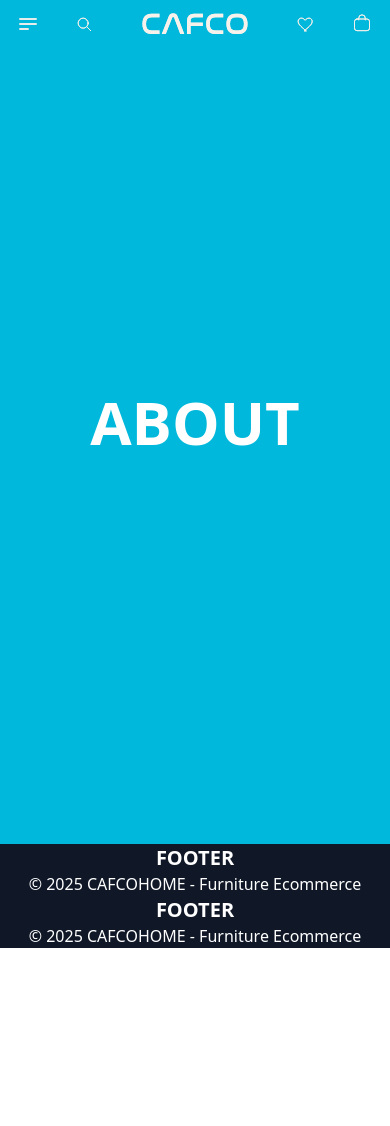
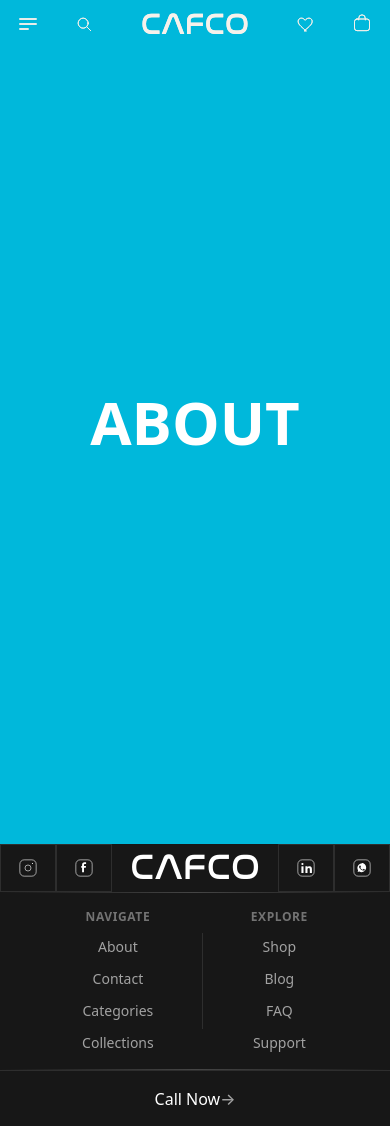
Before and after one commit to shiblymohammed/cafco-test, a Next.js app: page /about in a window 390 px wide. Before the commit the page ends 948 px from the top, so only its background shows below. Built offline with nearby package versions, Linux system fonts and the light colour scheme.

Commit message:
feat:footer created

```diff
--- a/app/layout.tsx
+++ b/app/layout.tsx
@@ -2,6 +2,7 @@ import type { Metadata } from "next";
 import "./globals.css";
 import Navbar from "@/src/components/layout/Navbar";
 import Footer from "@/src/components/layout/Footer";
+import MobileFooter from "@/src/components/layout/MobileFooter";
 import MobileNav from "@/src/components/layout/MobileNav";
 
 export const metadata: Metadata = {
@@ -22,6 +23,7 @@ export default function RootLayout({
                     {children}
                 </main>
                 <Footer />
+                <MobileFooter />
                 <MobileNav />
             </body>
         </html>
--- a/src/components/layout/Footer.tsx
+++ b/src/components/layout/Footer.tsx
@@ -1,6 +1,6 @@
 export default function Footer() {
   return (
-    <footer className="bg-gray-900 text-white p-8">
+    <footer className="hidden md:block bg-gray-900 text-white p-8">
       <div className="container mx-auto text-center">
         <p className="text-xl font-bold">FOOTER</p>
         <p className="mt-2">© 2025 CAFCOHOME - Furniture Ecommerce</p>
--- /dev/null
+++ b/src/components/layout/MobileFooter.tsx
@@ -0,0 +1,96 @@
+"use client";
+import InstagramIcon from "./footer/instagramicon";
+import FacebookIcon from "./footer/facebookicon";
+import LinkedInIcon from "./footer/linkedinicon";
+import WhatsAppIcon from "./footer/whatsappicon";
+
+export default function MobileFooter() {
+  return (
+    <footer className="md:hidden bg-alpha text-white flex flex-col">
+      {/* Top Section - Social Buttons and CAFCO */}
+      <div className="h-12 flex items-center shrink-0">
+        {/* Left Side - Social Buttons */}
+        <div className="flex">
+          {/* Instagram Button */}
+          <button
+            className="h-12 w-14 flex items-center justify-center text-white border border-white/10 hover:bg-white/10 transition-colors"
+            aria-label="Instagram"
+          >
+            <InstagramIcon size={20} />
+          </button>
+
+          {/* Facebook Button */}
+          <button
+            className="h-12 w-14 flex items-center justify-center text-white border border-white/10 hover:bg-white/10 transition-colors"
+            aria-label="Facebook"
+          >
+            <FacebookIcon size={20} />
+          </button>
+        </div>
+
+        {/* Center - CAFCO Brand */}
+        <div className="flex-1 flex items-center justify-center">
+          <p className="text-4xl font-['brand-primary']">CAFCO</p>
+        </div>
+
+        {/* Right Side - LinkedIn and WhatsApp Buttons */}
+        <div className="flex">
+          {/* LinkedIn Button */}
+          <button
+            className="h-12 w-14 flex items-center justify-center text-white border border-white/10 hover:bg-white/10 transition-colors"
+            aria-label="LinkedIn"
+          >
+            <LinkedInIcon size={20} />
+          </button>
+
+          {/* WhatsApp Button */}
+          <button
+            className="h-12 w-14 flex items-center justify-center text-white border border-white/10 hover:bg-white/10 transition-colors"
+            aria-label="WhatsApp"
+          >
+            <WhatsAppIcon size={20} />
+          </button>
+        </div>
+      </div>
+
+      {/* Decorative Line */}
+      <div className="h-px bg-linear-to-r from-transparent via-white/20 to-transparent" />
+
+      {/* Middle Section - Links */}
+      <div className="flex gap-12 justify-center items-center px-6 py-8" style={{marginTop:'1rem',marginBottom:'1rem'}}>
+        {/* Column 1 */}
+        <div className="flex flex-col gap-3 items-center">
+          <h3 className="text-xs font-semibold text-white/40 uppercase tracking-wider mb-1">Navigate</h3>
+          <a href="/about" className="text-sm text-white/60 hover:text-white transition-all duration-300">About</a>
+          <a href="/contact" className="text-sm text-white/60 hover:text-white transition-all duration-300">Contact</a>
+          <a href="/categories" className="text-sm text-white/60 hover:text-white transition-all duration-300">Categories</a>
+          <a href="/collections" className="text-sm text-white/60 hover:text-white transition-all duration-300">Collections</a>
+        </div>
+
+        {/* Vertical Divider */}
+        <div className="h-24 w-px bg-white/10" />
+
+        {/* Column 2 */}
+        <div className="flex flex-col gap-3 items-center">
+          <h3 className="text-xs font-semibold text-white/40 uppercase tracking-wider mb-1">Explore</h3>
+          <a href="/shop" className="text-sm text-white/60 hover:text-white transition-all duration-300">Shop</a>
+          <a href="/blog" className="text-sm text-white/60 hover:text-white transition-all duration-300">Blog</a>
+          <a href="/faq" className="text-sm text-white/60 hover:text-white transition-all duration-300">FAQ</a>
+          <a href="/support" className="text-sm text-white/60 hover:text-white transition-all duration-300">Support</a>
+        </div>
+      </div>
+
+      {/* Decorative Line */}
+      <div className="h-px bg-linear-to-r from-transparent via-white/20 to-transparent" />
+
+      {/* Bottom Section - Call Now Button */}
+      <button
+        className="w-full h-14 flex items-center justify-center text-white border-t border-white/10 hover:bg-white/5 transition-all duration-300 text-base font-medium shrink-0 group"
+        aria-label="Call Now"
+      >
+        <span className="group-hover:scale-105 transition-transform duration-300">Call Now</span>
+        <span className="ml-2 text-white/60 group-hover:text-white transition-colors duration-300">→</span>
+      </button>
+    </footer>
+  );
+}
--- /dev/null
+++ b/src/components/layout/footer/facebookicon.tsx
@@ -0,0 +1,32 @@
+interface FacebookIconProps {
+  size?: number;
+}
+
+export default function FacebookIcon({ size = 24 }: FacebookIconProps) {
+  return (
+    <svg
+      xmlns="http://www.w3.org/2000/svg"
+      viewBox="0 0 24 24"
+      width={size}
+      height={size}
+    >
+      {/* outer rounded square */}
+      <rect
+        x="2.2"
+        y="2.2"
+        width="19.6"
+        height="19.6"
+        rx="5.2"
+        ry="5.2"
+        fill="none"
+        stroke="currentColor"
+        strokeWidth="0.7"
+      />
+      {/* facebook "f" */}
+      <path
+        d="M14.5 7.2h-1.6c-.5 0-.9.4-.9.9v1.4h2.4l-.3 2.3h-2.1v5.2h-2.3v-5.2H8.7v-2.3h1.0V8.0c0-1.6 1.0-3.0 2.9-3.0h1.9v2.2z"
+        fill="currentColor"
+      />
+    </svg>
+  );
+}
--- /dev/null
+++ b/src/components/layout/footer/instagramicon.tsx
@@ -0,0 +1,36 @@
+interface InstagramIconProps {
+  size?: number;
+}
+
+export default function InstagramIcon({ size = 24 }: InstagramIconProps) {
+  return (
+    <svg
+      xmlns="http://www.w3.org/2000/svg"
+      viewBox="0 0 24 24"
+      width={size}
+      height={size}
+    >
+      <rect
+        x="2.2"
+        y="2.2"
+        width="19.6"
+        height="19.6"
+        rx="5.2"
+        ry="5.2"
+        fill="none"
+        stroke="currentColor"
+        strokeWidth="0.7"
+        strokeLinejoin="round"
+      />
+      <circle
+        cx="12"
+        cy="12"
+        r="3.6"
+        fill="none"
+        stroke="currentColor"
+        strokeWidth="0.7"
+      />
+      <circle cx="17.4" cy="6.6" r="0.7" fill="currentColor" />
+    </svg>
+  );
+}
--- /dev/null
+++ b/src/components/layout/footer/linkedinicon.tsx
@@ -0,0 +1,34 @@
+interface LinkedInIconProps {
+  size?: number;
+}
+
+export default function LinkedInIcon({ size = 24 }: LinkedInIconProps) {
+  return (
+    <svg
+      xmlns="http://www.w3.org/2000/svg"
+      viewBox="0 0 24 24"
+      width={size}
+      height={size}
+    >
+      {/* outer rounded square */}
+      <rect
+        x="2.2"
+        y="2.2"
+        width="19.6"
+        height="19.6"
+        rx="5.2"
+        ry="5.2"
+        fill="none"
+        stroke="currentColor"
+        strokeWidth="0.7"
+      />
+      {/* LinkedIn "in" */}
+      <rect x="6.5" y="10" width="2.5" height="8" fill="currentColor" />
+      <circle cx="7.7" cy="7.2" r="1.3" fill="currentColor" />
+      <path
+        d="M11.5 10h2.4v1.1c.3-.6 1.1-1.2 2.3-1.2 2.5 0 2.9 1.6 2.9 3.7v4.4h-2.5v-3.9c0-.9 0-2.1-1.3-2.1s-1.5 1-1.5 2v4h-2.5V10z"
+        fill="currentColor"
+      />
+    </svg>
+  );
+}
--- /dev/null
+++ b/src/components/layout/footer/whatsappicon.tsx
@@ -0,0 +1,32 @@
+interface WhatsAppIconProps {
+  size?: number;
+}
+
+export default function WhatsAppIcon({ size = 24 }: WhatsAppIconProps) {
+  return (
+    <svg
+      xmlns="http://www.w3.org/2000/svg"
+      viewBox="0 0 24 24"
+      width={size}
+      height={size}
+    >
+      {/* outer rounded square */}
+      <rect
+        x="2.2"
+        y="2.2"
+        width="19.6"
+        height="19.6"
+        rx="5.2"
+        ry="5.2"
+        fill="none"
+        stroke="currentColor"
+        strokeWidth="0.7"
+      />
+      {/* WhatsApp icon */}
+      <path
+        d="M12 6.5c-3 0-5.5 2.5-5.5 5.5 0 1 .3 2 .8 2.8l-.5 1.9 2-.5c.8.5 1.7.8 2.7.8 3 0 5.5-2.5 5.5-5.5s-2.5-5.5-5.5-5.5zm3.2 7.8c-.1.4-.8.8-1.1.8-.3 0-.6.1-2-.4-1.7-.6-2.8-2.3-2.9-2.4-.1-.1-.7-.9-.7-1.7s.4-1.2.6-1.4c.1-.1.3-.2.4-.2h.3c.1 0 .3 0 .4.3.1.3.5 1.2.5 1.3 0 .1.1.2 0 .3-.1.1-.1.2-.2.3l-.3.3c-.1.1-.2.2-.1.4.1.2.5.8 1.1 1.3.7.6 1.3.8 1.5.9.2.1.3.1.4-.1.1-.1.5-.6.6-.8.1-.2.3-.2.4-.1.2.1 1 .5 1.2.6.2.1.3.1.4.2 0 .2 0 .6-.1 1z"
+        fill="currentColor"
+      />
+    </svg>
+  );
+}
```
